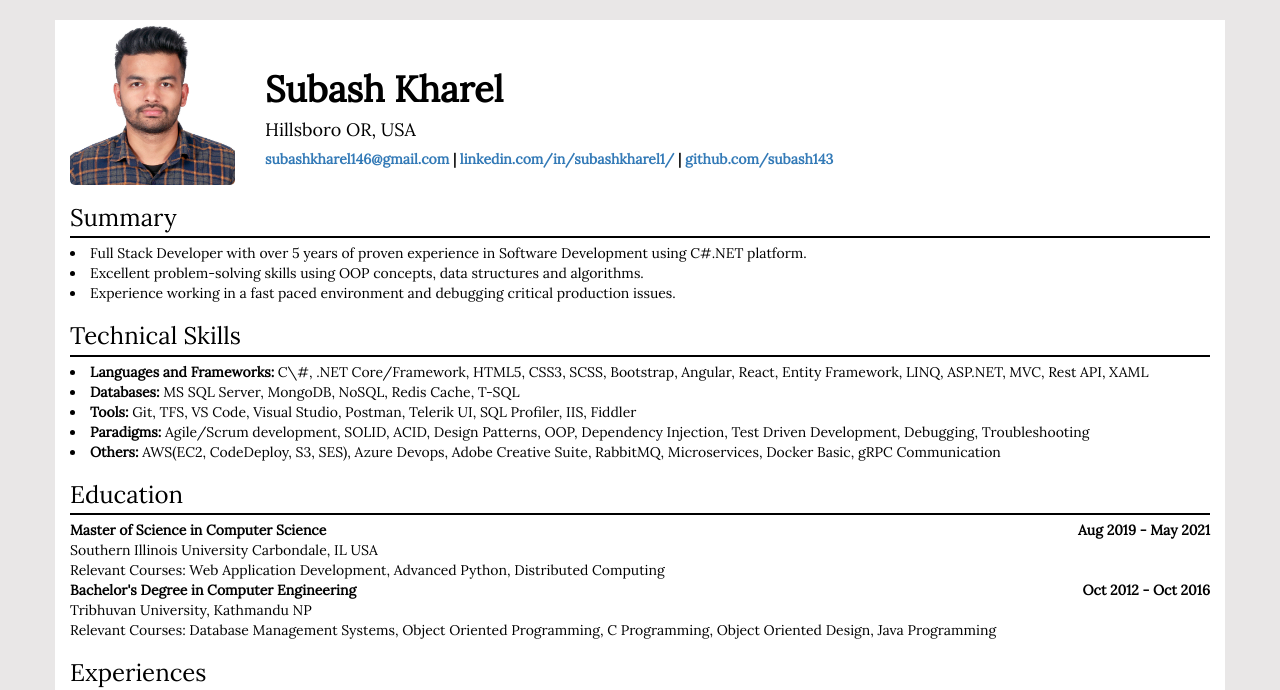
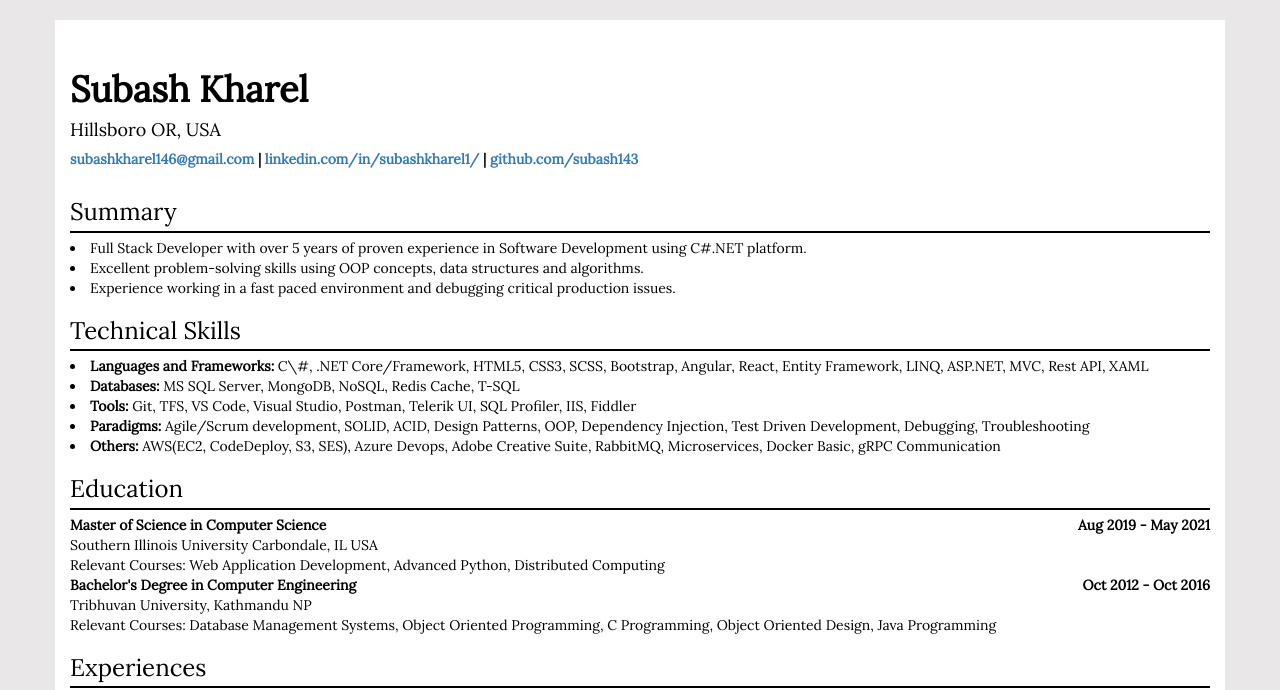
Before and after one commit to subash143/subash143.github.io, a plain HTML site: page index.html in a window 1280 px wide. Shown: the top 690 px of the page. Drawn offline with nearby package versions, Linux system fonts and the light colour scheme.

Commit message:
Removing header image

```diff
--- a/index.html
+++ b/index.html
@@ -12,10 +12,10 @@
 <body>
     <div class="container">
         <div class="row">
-            <div class="col-lg-2">
+<!--             <div class="col-lg-2">
                 <img class="profile-photo" src="./assets/photo.JPG" alt="">
-            </div>
-            <div class="col-lg-10">
+            </div> -->
+            <div class="col-lg-12">
                 <h1 id="name">Subash Kharel</h1>
                 <h4>Hillsboro OR, USA</h4>
                 <p>
```
